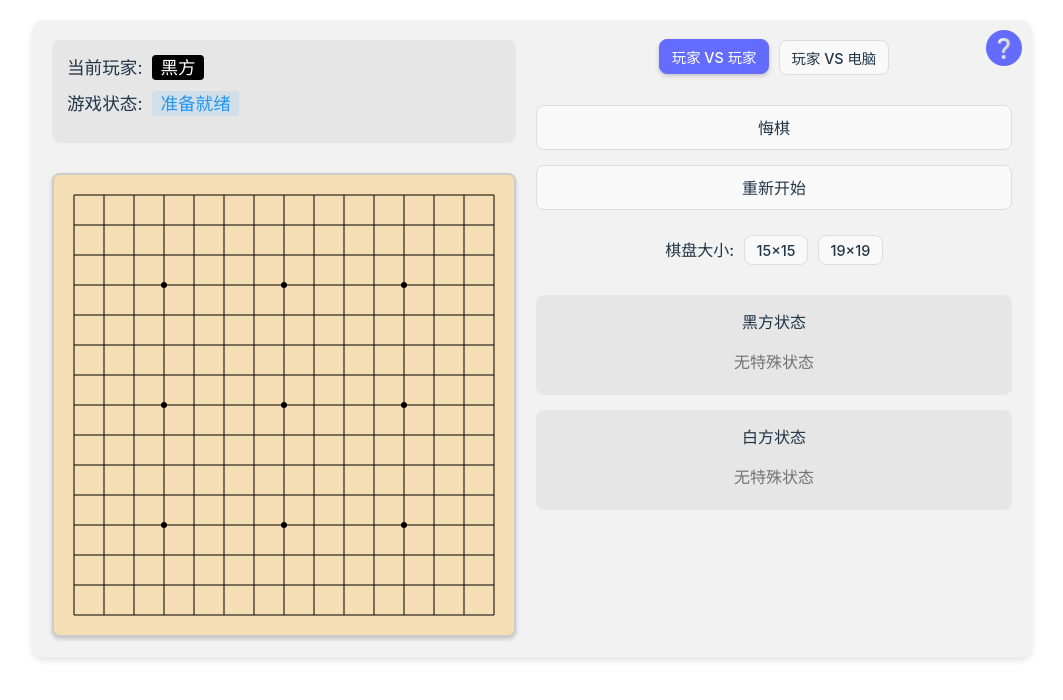
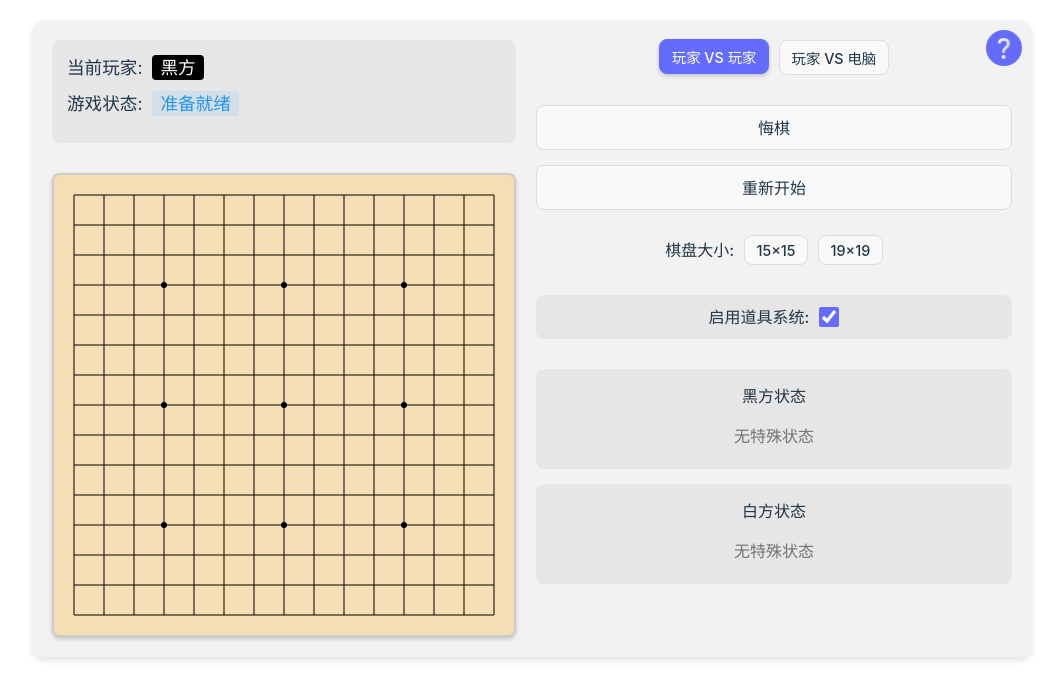
Before and after one commit to xiaohe0601/gomoku-next, a website built with Vite: page index.html in a window 1280 px wide. Shown: the whole page, without its empty margins (108-1171 px from the left). Built offline with nearby package versions, Linux system fonts and the light colour scheme.

Commit message:
feat: add item toggle

```diff
--- a/src/styles.css
+++ b/src/styles.css
@@ -248,6 +248,34 @@ body::-webkit-scrollbar {
 .board-size-selector button {
   padding: 0.4em 0.8em;
   font-size: 0.9em;
+}
+
+/* 道具开关样式 */
+.item-toggle-container {
+  display: flex;
+  align-items: center;
+  gap: 10px;
+  justify-content: center;
+  margin-top: 15px;
+  padding: 10px;
+  background-color: rgba(255, 255, 255, 0.05);
+  border-radius: 8px;
+}
+
+.item-toggle-container label {
+  font-weight: 500;
+}
+
+.item-toggle-container input[type="checkbox"] {
+  width: 20px;
+  height: 20px;
+  cursor: pointer;
+  accent-color: #646cff;
+  transition: all 0.2s ease;
+}
+
+.item-toggle-container input[type="checkbox"]:hover {
+  transform: scale(1.1);
 }
 
 /* 状态栏样式 */
@@ -580,6 +608,11 @@ body::-webkit-scrollbar {
     background-color: rgba(0, 0, 0, 0.05);
   }
 
+  /* 浅色主题下的道具开关样式 */
+  .item-toggle-container {
+    background-color: rgba(0, 0, 0, 0.05);
+  }
+
   /* 浅色主题下的空状态样式 */
   .status-bar-content:empty::after {
     color: rgba(0, 0, 0, 0.5);
--- a/src/ui/GameUI.ts
+++ b/src/ui/GameUI.ts
@@ -13,6 +13,7 @@ export class GameUI {
   private currentPlayerElement: HTMLElement | undefined;
   private gameStateElement: HTMLElement | undefined;
   private controlsElement: HTMLElement | undefined;
+  private itemToggle: HTMLInputElement | null = null;
 
   /**
    * 构造函数
@@ -130,6 +131,27 @@ export class GameUI {
     boardSizeContainer.appendChild(size19Button);
 
     this.controlsElement.appendChild(boardSizeContainer);
+
+    // 道具开关
+    const itemToggleContainer = document.createElement("div");
+    itemToggleContainer.className = "item-toggle-container";
+
+    const itemToggleLabel = document.createElement("label");
+    itemToggleLabel.textContent = "启用道具系统: ";
+    itemToggleLabel.htmlFor = "item-toggle";
+
+    this.itemToggle = document.createElement("input");
+    this.itemToggle.type = "checkbox";
+    this.itemToggle.id = "item-toggle";
+    this.itemToggle.checked = this.game.getConfig().enableItems;
+    this.itemToggle.addEventListener("change", () => {
+      this.game.setConfig({ enableItems: this.itemToggle!.checked });
+      this.updateUI();
+    });
+
+    itemToggleContainer.appendChild(itemToggleLabel);
+    itemToggleContainer.appendChild(this.itemToggle);
+    this.controlsElement.appendChild(itemToggleContainer);
 
     // 添加游戏信息到游戏信息容器（棋盘上方）
     this.gameInfoContainer.appendChild(this.gameInfoElement);
@@ -468,6 +490,18 @@ export class GameUI {
 
     // 更新状态栏
     this.updateStatusBar();
+
+    // 更新道具开关状态
+    this.updateItemToggleUI();
+  }
+
+  /**
+   * 更新道具开关状态
+   */
+  private updateItemToggleUI(): void {
+    if (this.itemToggle) {
+      this.itemToggle.checked = this.game.getConfig().enableItems;
+    }
   }
 
   /**
```
